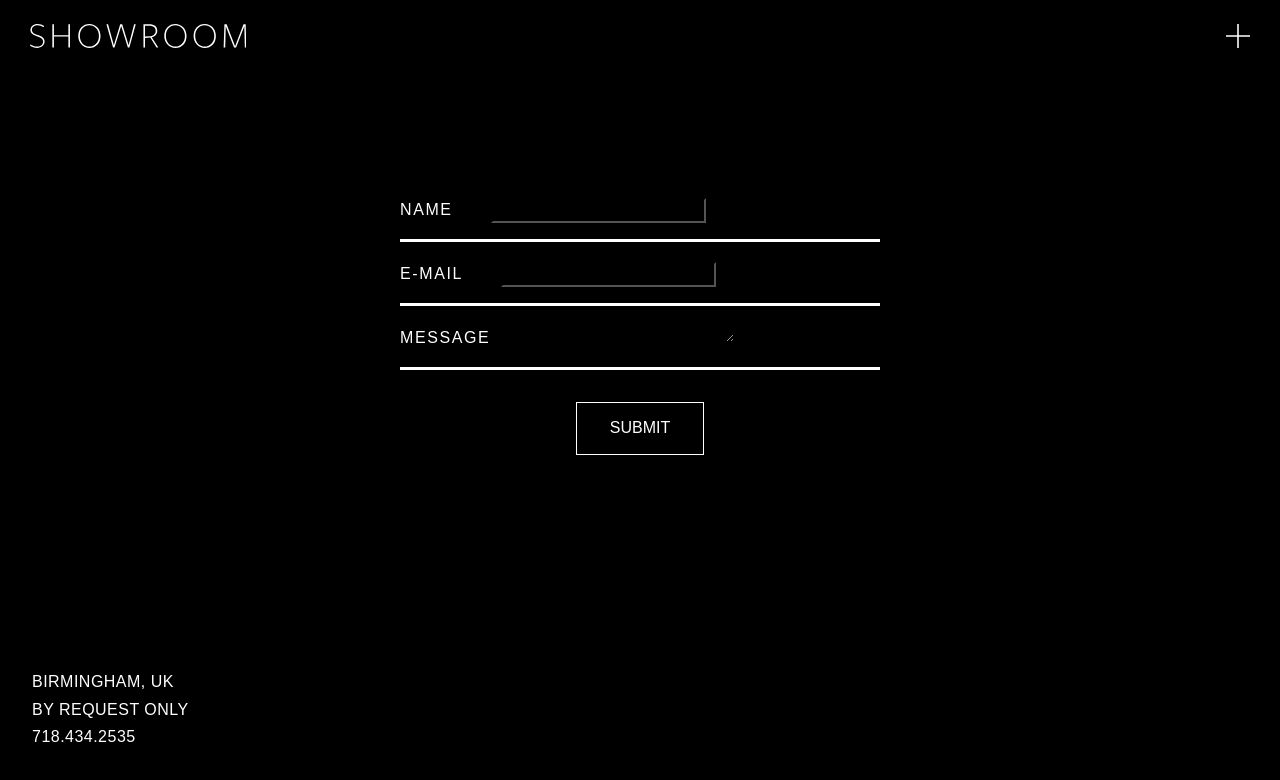
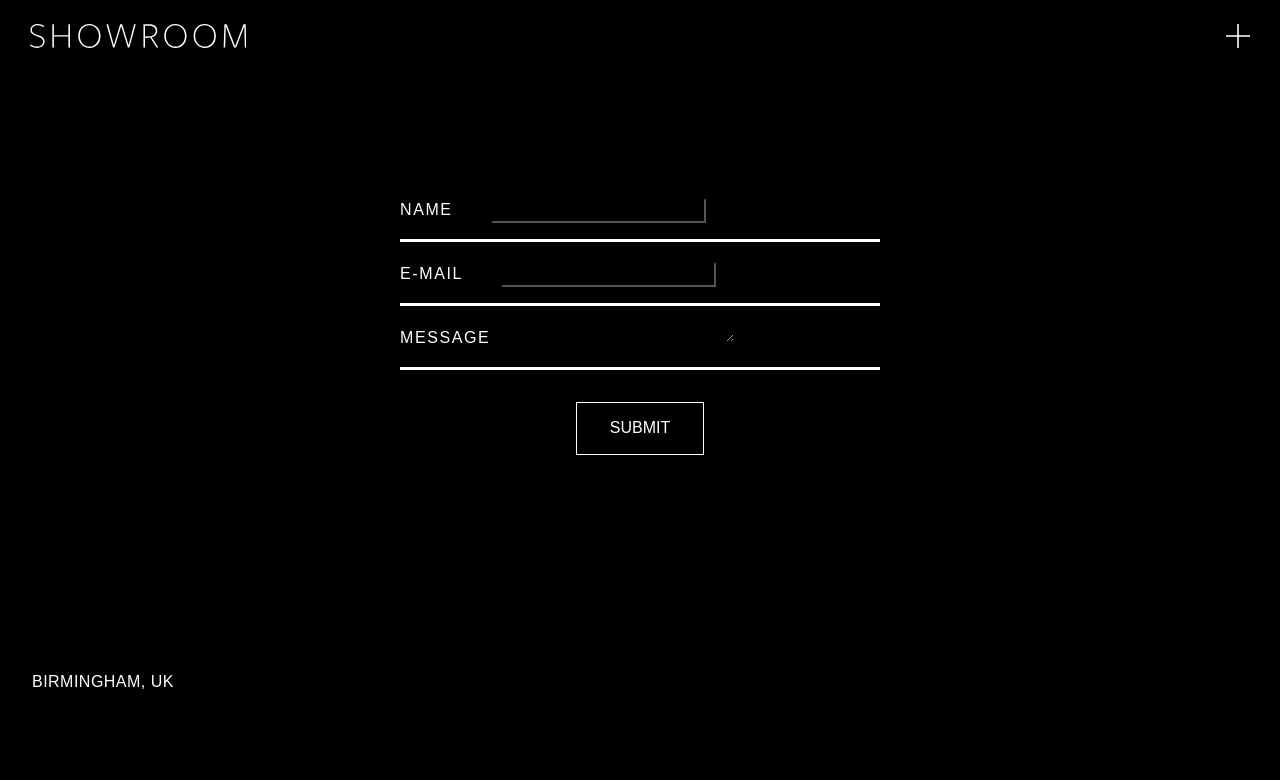
Before and after one commit to 1960bham/1960bham.github.io, a plain HTML site: page inquiry.html in a window 1280 px wide. Drawn offline with Linux system fonts and the light colour scheme.

Commit message:
Update inquiry.html

```diff
--- a/inquiry.html
+++ b/inquiry.html
@@ -105,8 +105,6 @@
             Birmingham, UK
           </li>
           <li class="request">
-            By Request Only<br>
-            718.434.2535
           </li>
         </ul>
       </div>
```
